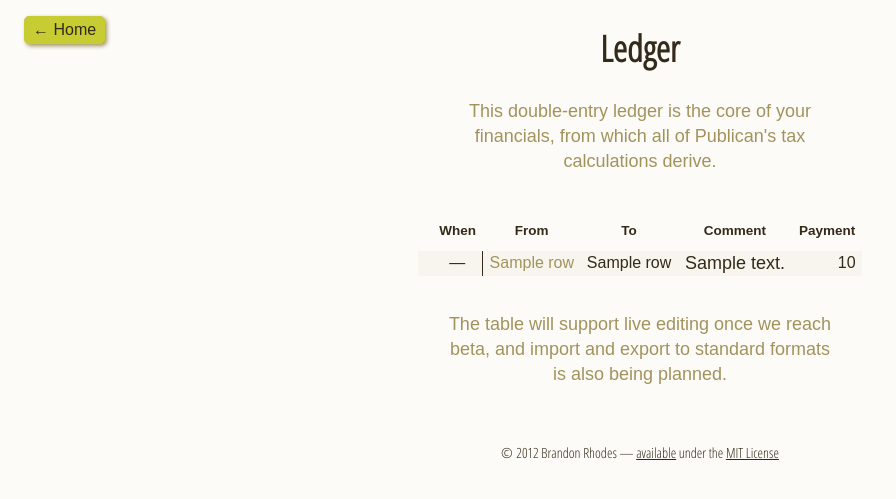
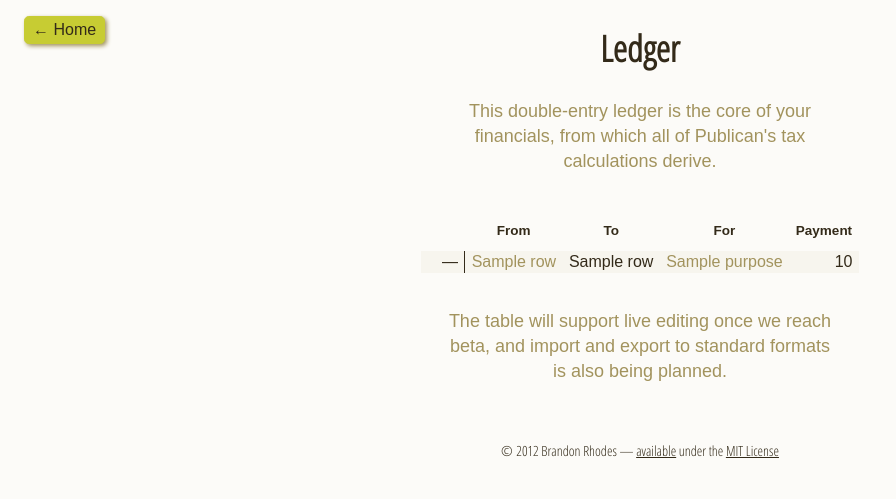
Before and after one commit to brandon-rhodes/publicanus, a Django app: template publican/frontend/templates/publican/ledger.html in a window 1280 px wide. Shown: the top 499 px of the page, without its empty margins (0-896 px from the left). Run offline with Django 3.2, Linux system fonts and the light colour scheme; the template is opened without the code that fills it: most values are stand-ins (such as "Sample title", 1, 10 or a date in 2020); parts of the project's set-up code (start-up, migrations or seed data) failed here and were passed over.

Commit message:
The ledger now shows the purpose of each payment

```diff
--- a/publican/frontend/static/styles/screen.css
+++ b/publican/frontend/static/styles/screen.css
@@ -703,6 +703,11 @@ hgroup h1 {
 .ledger-table td:nth-child(3) {
   color: #a2935d;
 }
+.ledger-table td:nth-child(5) {
+  text-align: left;
+  font-size: 0.88889em;
+  color: #a2935d;
+}
 
 /* This table, from the Filing page, displays the values in a particular
    form as filed on a particular date. */
--- a/publican/frontend/templates/publican/ledger.html
+++ b/publican/frontend/templates/publican/ledger.html
@@ -16,10 +16,10 @@
 <table class="main-timeline ledger-table">
   <tr>
     <th>
-    <th>When
+    <th>
     <th>From
     <th>To
-    <th>Comment
+    <th>For
     <th>Payment
   </tr>
   {% for row in rows %}
@@ -29,7 +29,7 @@
     <td>{% if row.is_new_date %}{{ t.date|mydate:"b d" }}{% else %}—{% endif %}
     <td>{{ row.debit_name }}
     <td>{{ row.credit_name }}
-    <td>{{ t.comment }}
+    <td>{{ row.purpose }}
     <td>{{ t.amount }}
   </tr>
   {% endwith %}
--- a/sass/screen.scss
+++ b/sass/screen.scss
@@ -214,6 +214,11 @@ hgroup {
 .ledger-table {
     td:nth-child(2) { text-align: center; font-size: $smallnum; }
     td:nth-child(3) { color: $lighttext; }
+    td:nth-child(5) {
+        text-align: left;
+        font-size: $smallnum;
+        color: $lighttext;
+    }
 }
 
 /* This table, from the Filing page, displays the values in a particular
```
Also changed, not shown: publican/frontend/views.py (+7 -3 lines).
